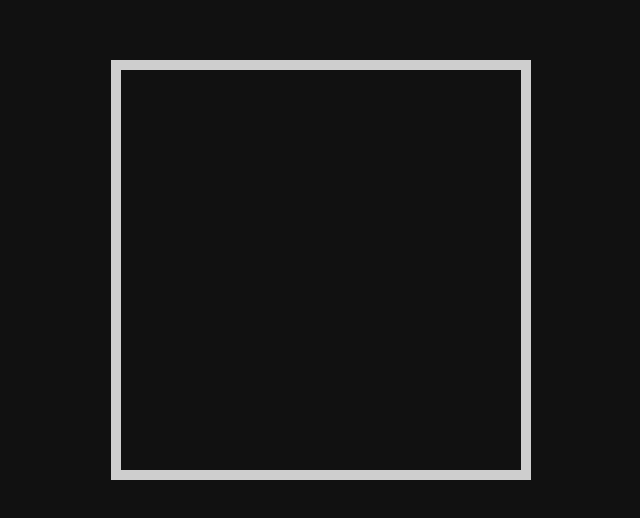
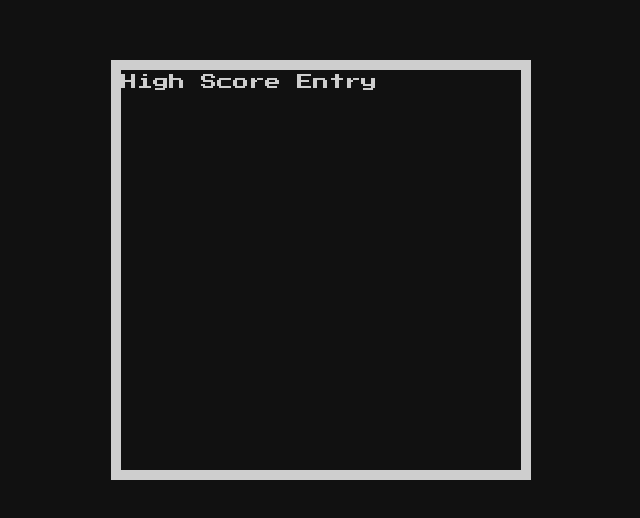
Before and after one commit to evanpowell/snake, a React (Create React App) app in the folder client/: page /highscore-entry in a window 1280 px wide. Shown: the part 130-648 px from the top of the page, without its empty margins (319-959 px from the left). Built offline with nearby package versions, Linux system fonts and the light colour scheme.

Commit message:
implement high score entry component

```diff
--- a/client/src/App.js
+++ b/client/src/App.js
@@ -7,6 +7,7 @@ import Options from './components/Options/Options';
 import Gameplay from './components/Options/Gameplay/Gameplay';
 import Display from './components/Options/Display/Display';
 import Game from './components/Game/Game';
+import HighScoreEntry from './components/HighScoreEntry/HighScoreEntry';
 
 export class App extends Component {
   componentDidMount() {
@@ -27,10 +28,11 @@ export class App extends Component {
               <Router>
                 <Switch>
                   <Route path="/" exact component={Title} />
-                  <Route path="/game" exact component={Game} />
+                  <Route path="/game" component={Game} />
                   <Route path="/settings" exact component={Options} />
                   <Route path="/settings/gameplay" exact component={Gameplay} />
                   <Route path="/settings/display" exact component={Display} />
+                  <Route path="/highscore-entry" exact component={HighScoreEntry} />
                 </Switch>
               </Router>
             </div>
--- a/client/src/components/HighScoreEntry/HighScoreEntry.js
+++ b/client/src/components/HighScoreEntry/HighScoreEntry.js
@@ -0,0 +1,23 @@
+import React, { Component } from 'react'
+import { connect } from 'react-redux'
+
+export class HighScoreEntry extends Component {
+
+  render() {
+    return (
+      <div>
+        High Score Entry
+      </div>
+    )
+  }
+}
+
+const mapStateToProps = (state) => ({
+
+})
+
+const mapDispatchToProps = {
+
+}
+
+export default connect(mapStateToProps, mapDispatchToProps)(HighScoreEntry)
```
